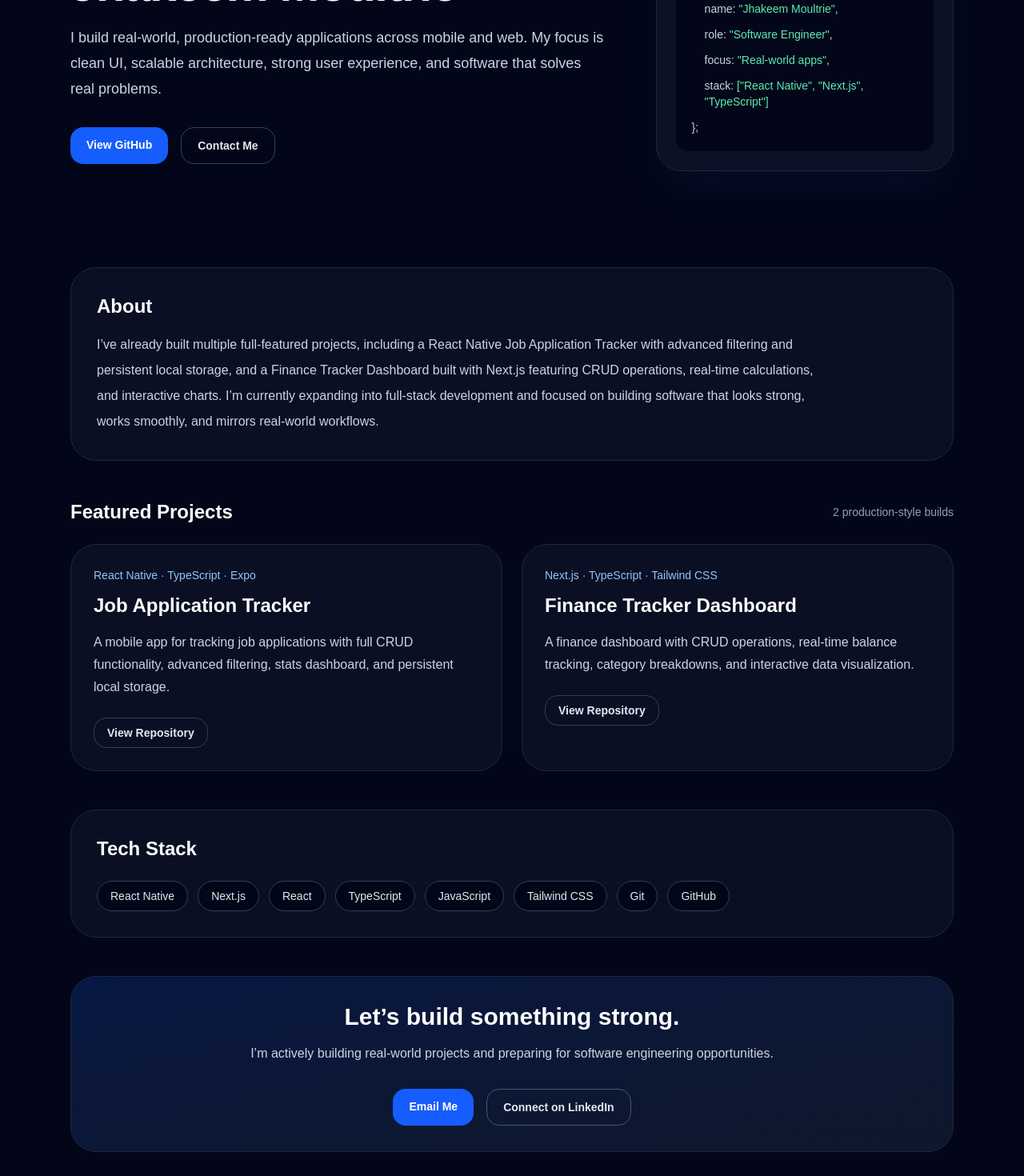
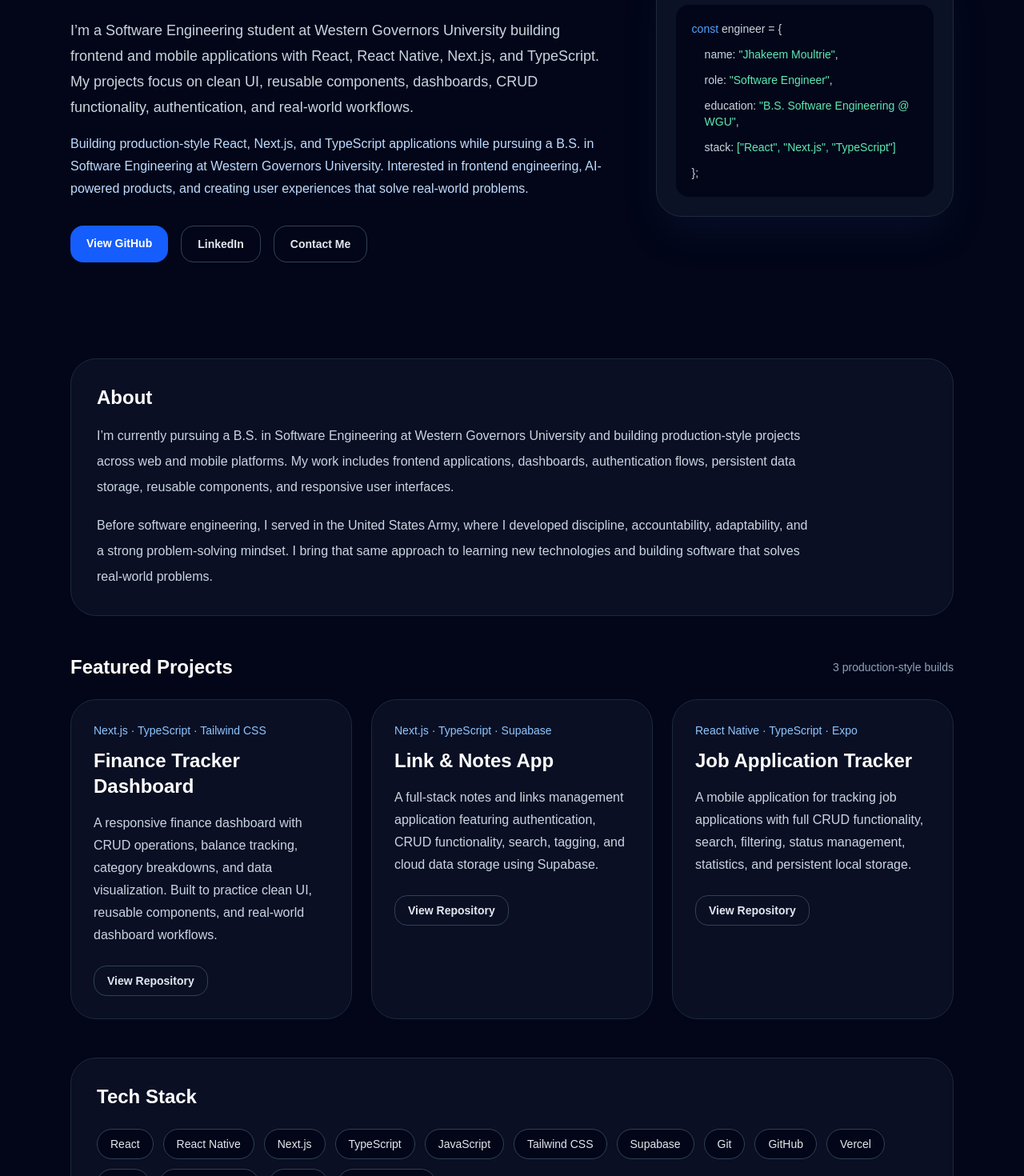
Before and after one commit to starkjhakeem-cloud/portfolio-site, a Next.js app: page / in a window 1280 px wide. Shown: the part 200-1670 px from the top of the page at 80% size. Built offline with nearby package versions, Linux system fonts and the light colour scheme.

Commit message:
Update portfolio for software engineering internship applications

```diff
--- a/app/layout.tsx
+++ b/app/layout.tsx
@@ -1,4 +1,5 @@
 import type { Metadata } from "next";
+import type { ReactNode } from "react";
 import { Geist, Geist_Mono } from "next/font/google";
 import "./globals.css";
 
@@ -21,7 +22,7 @@ export const metadata: Metadata = {
 export default function RootLayout({
   children,
 }: Readonly<{
-  children: React.ReactNode;
+  children: ReactNode;
 }>) {
   return (
     <html
--- a/app/page.tsx
+++ b/app/page.tsx
@@ -1,30 +1,43 @@
 export default function DeveloperPortfolio() {
   const projects = [
+    {
+      title: "Finance Tracker Dashboard",
+      stack: "Next.js · TypeScript · Tailwind CSS",
+      description:
+        "A responsive finance dashboard with CRUD operations, balance tracking, category breakdowns, and data visualization. Built to practice clean UI, reusable components, and real-world dashboard workflows.",
+      github: "https://github.com/starkjhakeem-cloud/finance-tracker-dashboard",
+    },
+    {
+      title: "Link & Notes App",
+      stack: "Next.js · TypeScript · Supabase",
+      description:
+        "A full-stack notes and links management application featuring authentication, CRUD functionality, search, tagging, and cloud data storage using Supabase.",
+      github: "https://github.com/starkjhakeem-cloud",
+    },
     {
       title: "Job Application Tracker",
       stack: "React Native · TypeScript · Expo",
       description:
-        "A mobile app for tracking job applications with full CRUD functionality, advanced filtering, stats dashboard, and persistent local storage.",
+        "A mobile application for tracking job applications with full CRUD functionality, search, filtering, status management, statistics, and persistent local storage.",
       github: "https://github.com/starkjhakeem-cloud/job-tracker-react-native",
-    },
-    {
-      title: "Finance Tracker Dashboard",
-      stack: "Next.js · TypeScript · Tailwind CSS",
-      description:
-        "A finance dashboard with CRUD operations, real-time balance tracking, category breakdowns, and interactive data visualization.",
-      github: "https://github.com/starkjhakeem-cloud/finance-tracker-dashboard",
     },
   ];
 
   const skills = [
+    "React",
     "React Native",
     "Next.js",
-    "React",
     "TypeScript",
     "JavaScript",
     "Tailwind CSS",
+    "Supabase",
     "Git",
     "GitHub",
+    "Vercel",
+    "Expo",
+    "Responsive UI",
+    "CRUD",
+    "Authentication",
   ];
 
   return (
@@ -33,16 +46,29 @@ export default function DeveloperPortfolio() {
         <div className="grid items-center gap-10 md:grid-cols-[1.3fr_0.7fr]">
           <div>
             <p className="mb-4 inline-flex rounded-full border border-blue-500/30 bg-blue-500/10 px-4 py-1 text-sm text-blue-300">
-              Software Engineer · React Native · Next.js · TypeScript
+              Software Engineering Student · React Developer · Next.js · TypeScript
             </p>
+
             <h1 className="text-4xl font-bold tracking-tight md:text-6xl">
               Jhakeem Moultrie
             </h1>
+
             <p className="mt-5 max-w-2xl text-lg leading-8 text-slate-300">
-              I build real-world, production-ready applications across mobile and web.
-              My focus is clean UI, scalable architecture, strong user experience, and
-              software that solves real problems.
+              I’m a Software Engineering student at Western Governors University
+              building frontend and mobile applications with React, React Native,
+              Next.js, and TypeScript. My projects focus on clean UI, reusable
+              components, dashboards, CRUD functionality, authentication, and
+              real-world workflows.
             </p>
+
+            <p className="mt-4 max-w-2xl text-base leading-7 text-blue-200">
+              Building production-style React, Next.js, and TypeScript
+              applications while pursuing a B.S. in Software Engineering at
+              Western Governors University. Interested in frontend engineering,
+              AI-powered products, and creating user experiences that solve
+              real-world problems.
+            </p>
+
             <div className="mt-8 flex flex-wrap gap-4">
               <a
                 href="https://github.com/starkjhakeem-cloud"
@@ -50,6 +76,14 @@ export default function DeveloperPortfolio() {
               >
                 View GitHub
               </a>
+
+              <a
+                href="https://www.linkedin.com/in/jhakeem-moultrie-29907b400/"
+                className="rounded-2xl border border-slate-700 px-5 py-3 text-sm font-semibold text-slate-200 transition hover:border-slate-500 hover:bg-slate-900"
+              >
+                LinkedIn
+              </a>
+
               <a
                 href="mailto:starkjhakeem@gmail.com"
                 className="rounded-2xl border border-slate-700 px-5 py-3 text-sm font-semibold text-slate-200 transition hover:border-slate-500 hover:bg-slate-900"
@@ -65,21 +99,37 @@ export default function DeveloperPortfolio() {
               <div className="h-3 w-3 rounded-full bg-yellow-400" />
               <div className="h-3 w-3 rounded-full bg-green-400" />
             </div>
+
             <div className="space-y-3 rounded-2xl bg-slate-950 p-5 text-sm text-slate-300">
               <p>
                 <span className="text-blue-400">const</span> engineer = {"{"}
               </p>
               <p className="pl-4">
-                name: <span className="text-emerald-300">&quot;Jhakeem Moultrie&quot;</span>,
+                name:{" "}
+                <span className="text-emerald-300">
+                  &quot;Jhakeem Moultrie&quot;
+                </span>
+                ,
               </p>
               <p className="pl-4">
-                role: <span className="text-emerald-300">&quot;Software Engineer&quot;</span>,
+                role:{" "}
+                <span className="text-emerald-300">
+                  &quot;Software Engineer&quot;
+                </span>
+                ,
               </p>
               <p className="pl-4">
-                focus: <span className="text-emerald-300">&quot;Real-world apps&quot;</span>,
+                education:{" "}
+                <span className="text-emerald-300">
+                  &quot;B.S. Software Engineering @ WGU&quot;
+                </span>
+                ,
               </p>
               <p className="pl-4">
-                stack: <span className="text-emerald-300">[&quot;React Native&quot;, &quot;Next.js&quot;, &quot;TypeScript&quot;]</span>
+                stack:{" "}
+                <span className="text-emerald-300">
+                  [&quot;React&quot;, &quot;Next.js&quot;, &quot;TypeScript&quot;]
+                </span>
               </p>
               <p>{"};"}</p>
             </div>
@@ -90,13 +140,21 @@ export default function DeveloperPortfolio() {
       <section className="mx-auto max-w-6xl px-6 py-6">
         <div className="rounded-[2rem] border border-slate-800 bg-slate-900/60 p-8">
           <h2 className="text-2xl font-semibold">About</h2>
+
           <p className="mt-4 max-w-4xl leading-8 text-slate-300">
-            I’ve already built multiple full-featured projects, including a React Native
-            Job Application Tracker with advanced filtering and persistent local storage,
-            and a Finance Tracker Dashboard built with Next.js featuring CRUD operations,
-            real-time calculations, and interactive charts. I’m currently expanding into
-            full-stack development and focused on building software that looks strong,
-            works smoothly, and mirrors real-world workflows.
+            I’m currently pursuing a B.S. in Software Engineering at Western
+            Governors University and building production-style projects across
+            web and mobile platforms. My work includes frontend applications,
+            dashboards, authentication flows, persistent data storage, reusable
+            components, and responsive user interfaces.
+          </p>
+
+          <p className="mt-4 max-w-4xl leading-8 text-slate-300">
+            Before software engineering, I served in the United States Army,
+            where I developed discipline, accountability, adaptability, and a
+            strong problem-solving mindset. I bring that same approach to
+            learning new technologies and building software that solves
+            real-world problems.
           </p>
         </div>
       </section>
@@ -104,18 +162,23 @@ export default function DeveloperPortfolio() {
       <section className="mx-auto max-w-6xl px-6 py-6">
         <div className="flex items-center justify-between gap-4">
           <h2 className="text-2xl font-semibold">Featured Projects</h2>
-          <p className="text-sm text-slate-400">2 production-style builds</p>
+          <p className="text-sm text-slate-400">3 production-style builds</p>
         </div>
 
-        <div className="mt-6 grid gap-6 md:grid-cols-2">
+        <div className="mt-6 grid gap-6 md:grid-cols-3">
           {projects.map((project) => (
             <div
               key={project.title}
               className="rounded-[2rem] border border-slate-800 bg-slate-900/60 p-7 transition hover:border-blue-500/40 hover:bg-slate-900"
             >
               <p className="text-sm text-blue-300">{project.stack}</p>
+
               <h3 className="mt-3 text-2xl font-semibold">{project.title}</h3>
-              <p className="mt-4 leading-7 text-slate-300">{project.description}</p>
+
+              <p className="mt-4 leading-7 text-slate-300">
+                {project.description}
+              </p>
+
               <div className="mt-6">
                 <a
                   href={project.github}
@@ -132,6 +195,7 @@ export default function DeveloperPortfolio() {
       <section className="mx-auto max-w-6xl px-6 py-6">
         <div className="rounded-[2rem] border border-slate-800 bg-slate-900/60 p-8">
           <h2 className="text-2xl font-semibold">Tech Stack</h2>
+
           <div className="mt-6 flex flex-wrap gap-3">
             {skills.map((skill) => (
               <span
@@ -147,10 +211,15 @@ export default function DeveloperPortfolio() {
 
       <section className="mx-auto max-w-6xl px-6 py-6 pb-20">
         <div className="rounded-[2rem] border border-slate-800 bg-gradient-to-br from-blue-600/20 to-slate-900 p-8 text-center">
-          <h2 className="text-3xl font-semibold">Let’s build something strong.</h2>
+          <h2 className="text-3xl font-semibold">
+            Let’s build something useful.
+          </h2>
+
           <p className="mx-auto mt-4 max-w-2xl text-slate-300">
-            I’m actively building real-world projects and preparing for software engineering opportunities.
+            I’m actively building real-world projects and preparing for frontend
+            software engineering internship opportunities.
           </p>
+
           <div className="mt-8 flex flex-wrap justify-center gap-4">
             <a
               href="mailto:starkjhakeem@gmail.com"
@@ -158,11 +227,19 @@ export default function DeveloperPortfolio() {
             >
               Email Me
             </a>
+
             <a
               href="https://www.linkedin.com/in/jhakeem-moultrie-29907b400/"
               className="rounded-2xl border border-slate-600 px-5 py-3 text-sm font-semibold text-slate-200 transition hover:border-slate-400 hover:bg-slate-900/60"
             >
               Connect on LinkedIn
+            </a>
+
+            <a
+              href="https://github.com/starkjhakeem-cloud"
+              className="rounded-2xl border border-slate-600 px-5 py-3 text-sm font-semibold text-slate-200 transition hover:border-slate-400 hover:bg-slate-900/60"
+            >
+              GitHub Profile
             </a>
           </div>
         </div>
--- a/package.json
+++ b/package.json
@@ -9,7 +9,7 @@
     "lint": "eslint"
   },
   "dependencies": {
-    "next": "16.2.2",
+    "next": "^16.2.9",
     "react": "19.2.4",
     "react-dom": "19.2.4"
   },
```
Also changed, not shown: 1 other file (tests, documents, lock files or other folders).
